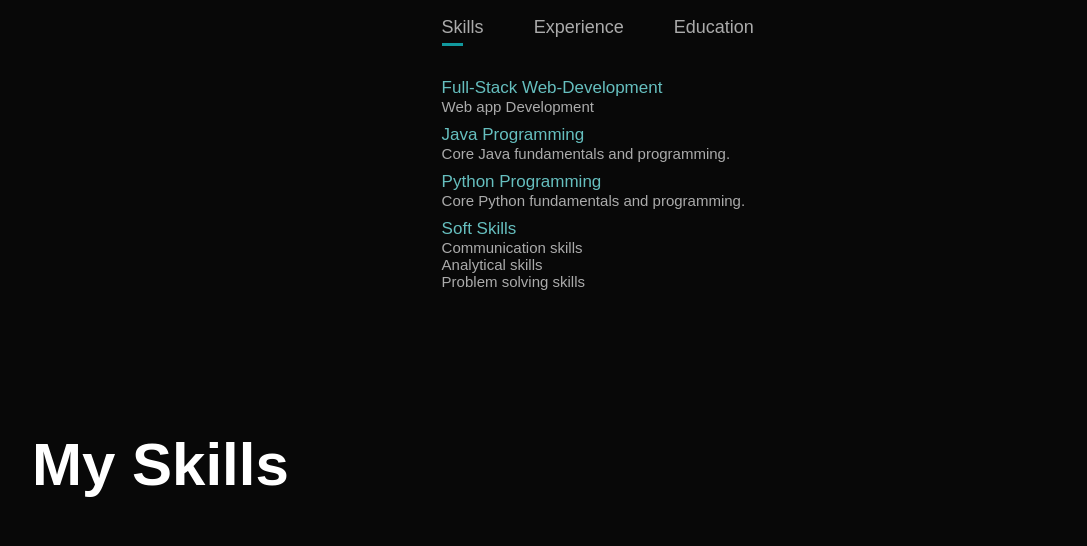
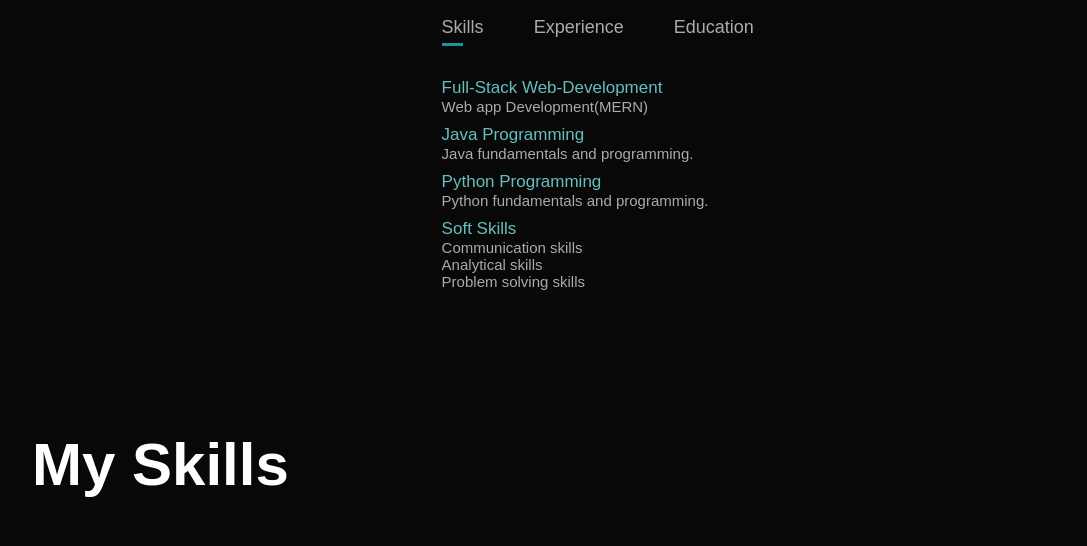
Before and after one commit to sahspeaks/MyPortfolio, a plain HTML site: page index.html in a window 1280 px wide. Shown: the part 1017-1563 px from the top of the page, without its empty margins (96-1183 px from the left). Drawn offline with Linux system fonts and the light colour scheme.

Commit message:
update url

```diff
--- a/index.html
+++ b/index.html
@@ -53,9 +53,9 @@
                     </div>
                     <div class="tab-contents active-tab" id="skills">
                         <ul>
-                            <li><span>Full-Stack Web-Development</span><br>Web app Development</li>
-                            <li><span>Java Programming</span><br>Core Java fundamentals and programming.</li>
-                            <li><span>Python Programming</span><br>Core Python fundamentals and programming.</li>
+                            <li><span>Full-Stack Web-Development</span><br>Web app Development(MERN)</li>
+                            <li><span>Java Programming</span><br>Java fundamentals and programming.</li>
+                            <li><span>Python Programming</span><br>Python fundamentals and programming.</li>
                             <li><span>Soft Skills</span><br>Communication skills<br>Analytical skills<br>Problem solving
                                 skills</li>
                         </ul>
@@ -176,7 +176,7 @@
                         <h3>Todo List</h3>
                         <p>Todo List with minimal interface <br>tasks can be added and deleted once completed <br>Made
                             using html css bootstrap javascript nodejs expressjs MongoDB</p>
-                        <a href="https://safe-plateau-28858.herokuapp.com/" target="_ "><i
+                        <a href="https://todolist-app-iou8.onrender.com" target="_ "><i
                                 class="fa-solid fa-up-right-from-square"></i></a>
                     </div>
                 </div>
```
